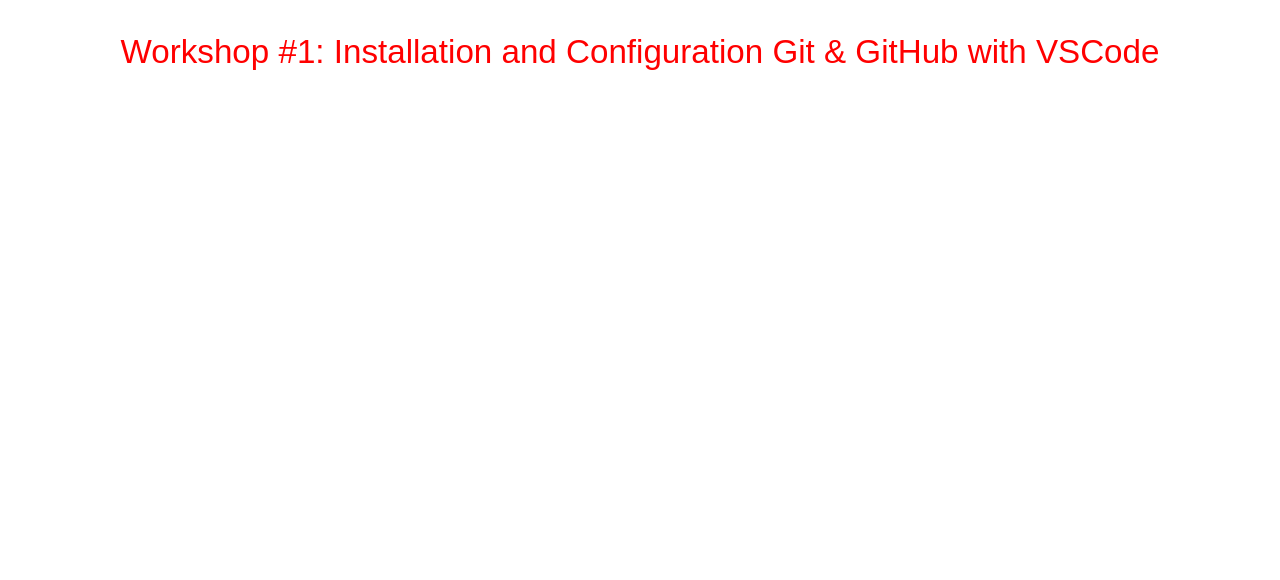
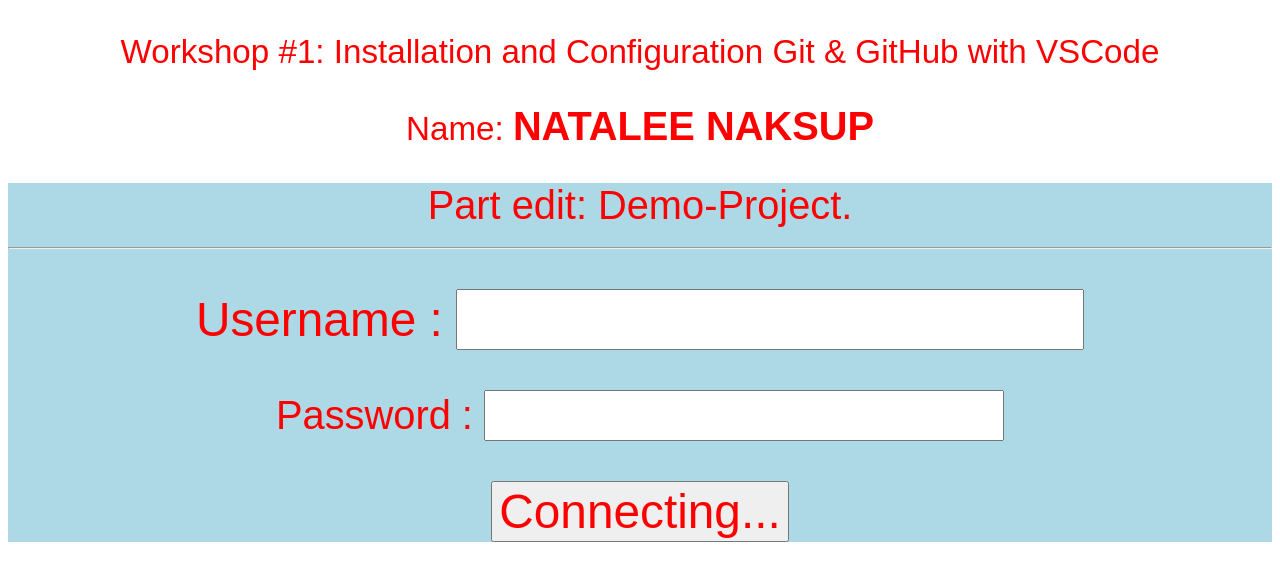
Before and after one commit to ViewNata/CSI204, a plain HTML site: page index.html in a window 1280 px wide. Drawn offline with Linux system fonts and the light colour scheme.

Commit message:
up lode ja

```diff
--- a/css/style.css
+++ b/css/style.css
@@ -3,3 +3,7 @@
     font-size: larger;
     color: red;
 }
+
+.form{
+    background-color: lightblue;
+}
--- a/index.html
+++ b/index.html
@@ -9,6 +9,14 @@
 <body>
     <center>
         <p>Workshop #1: Installation and Configuration Git & GitHub with VSCode</p>
+        <p>Name: <b>NATALEE NAKSUP</b></p>
+        <form action="" class="form">
+            <label>Part edit: Demo-Project.</label><hr>
+            <p><label>Username : </label>
+            <input type="text"></p><label>Password : </label>
+            <input type="password">
+            <p><input type="button" value="Connecting..." class="btn"></p>
+        </form>
     </center>
 </body>
 </html>
```
